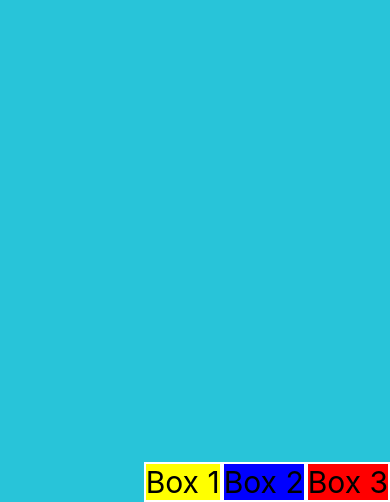
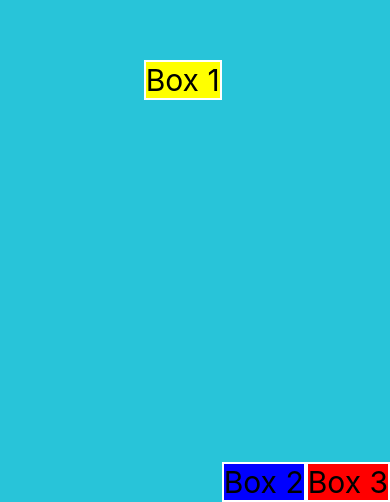
Before and after one commit to NikolaM-Dev/rn-counter-app, a React Native app: screen / in a window 390 px wide. Shown: the part 342-844 px from the top of the page. Built offline with nearby package versions, Linux system fonts and the light colour scheme.

Commit message:
feat(screens): Add align self

```diff
--- a/src/screens/FlexScreen.tsx
+++ b/src/screens/FlexScreen.tsx
@@ -20,6 +20,7 @@ const styles = StyleSheet.create({
     alignItems: 'flex-end',
   },
   box1: {
+    alignSelf: 'center',
     backgroundColor: 'yellow',
     borderColor: 'white',
     borderWidth: 2,
```
